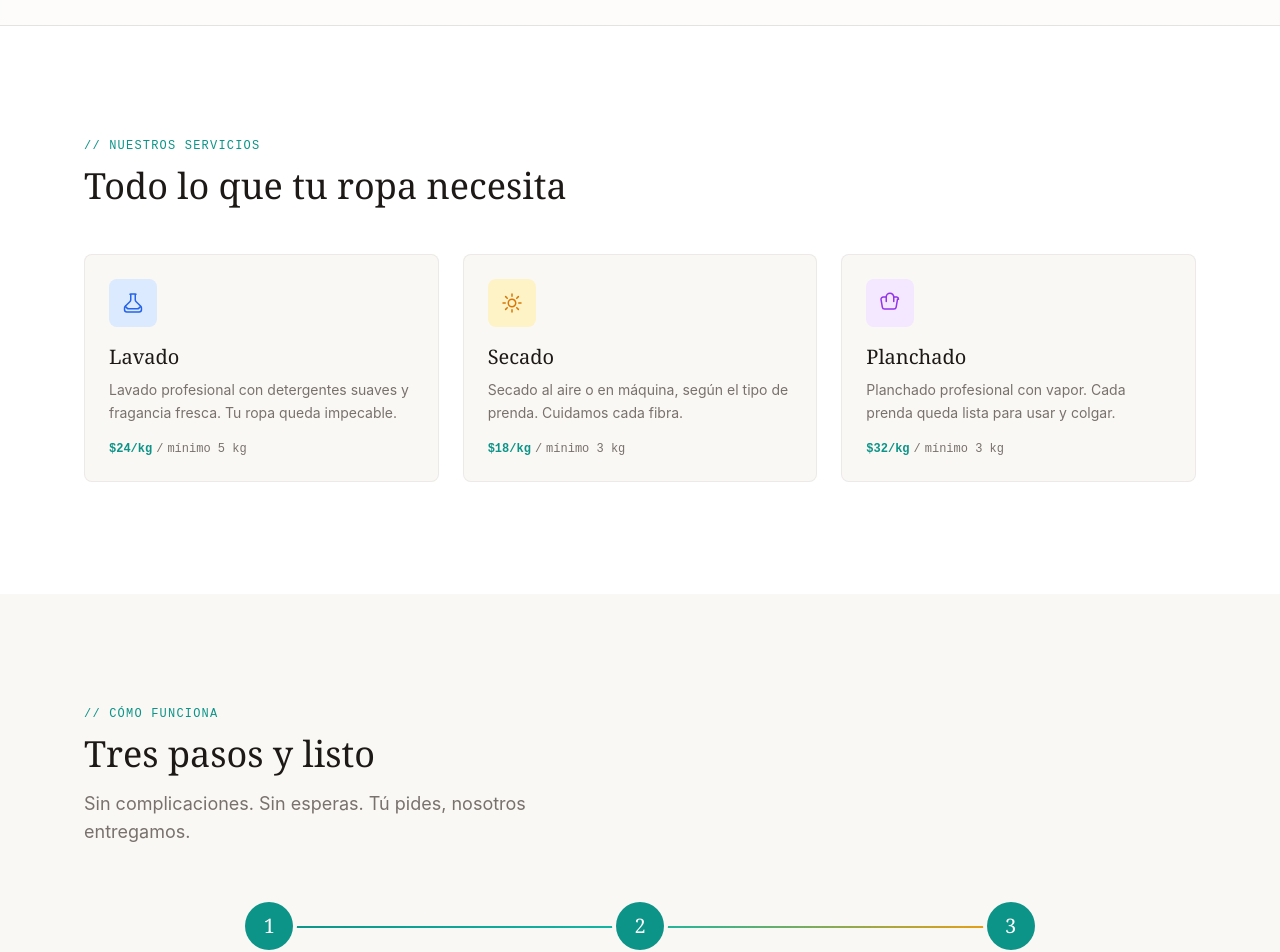
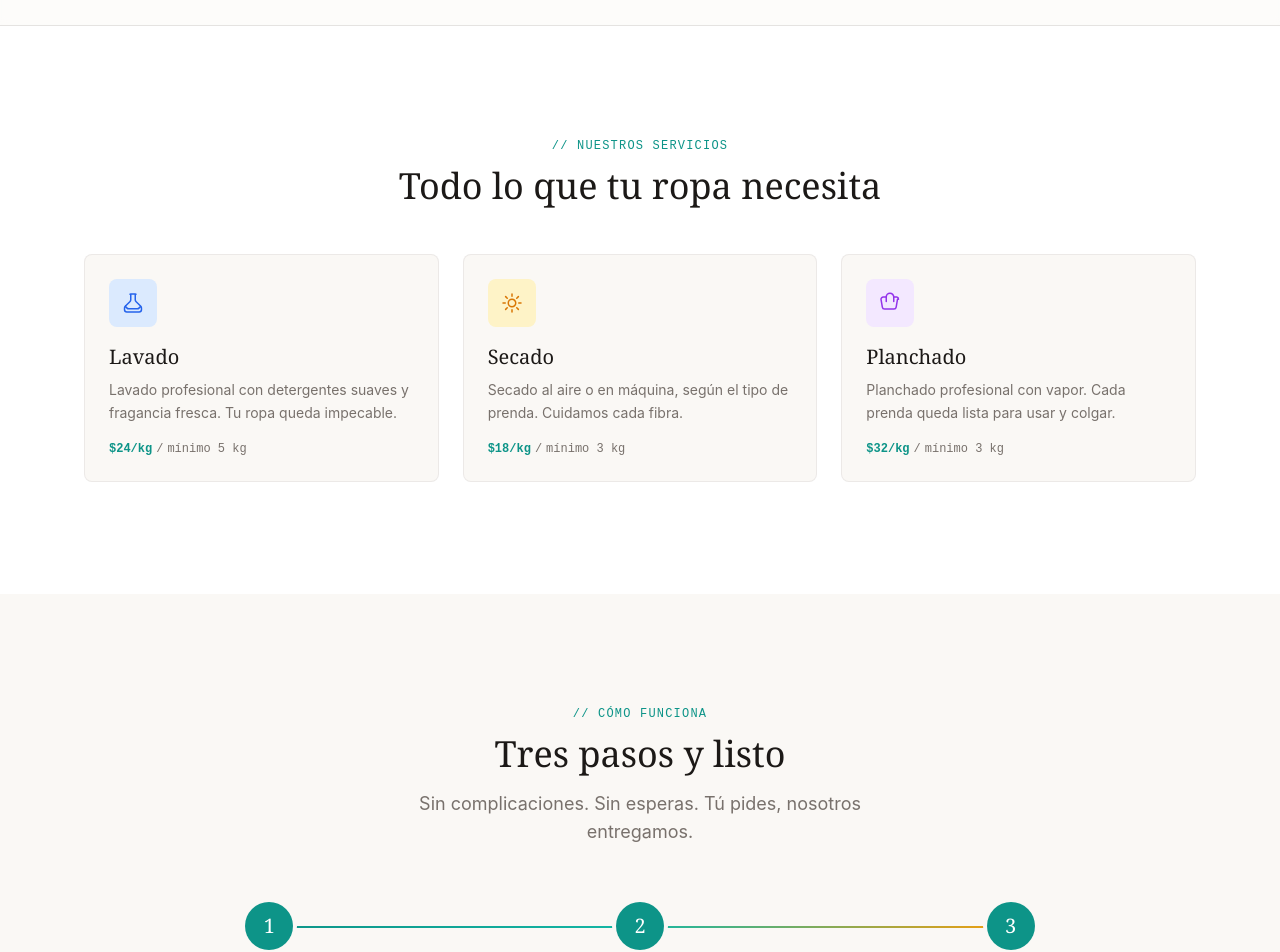
Before and after one commit to Aldair0308/lavanderia, a React (Vite) app in the folder apps/client/: page / in a window 1280 px wide. Shown: the part 980-1932 px from the top of the page. Built offline with nearby package versions, Linux system fonts and the light colour scheme; no server answers.

Commit message:
fix(home): center section headers for servicios and cómo funciona

```diff
--- a/apps/client/src/pages/Home.tsx
+++ b/apps/client/src/pages/Home.tsx
@@ -158,8 +158,10 @@ export default function Home() {
       {/* ─── Services preview ─── */}
       <section className="bg-white py-20 md:py-28">
         <div className="max-w-6xl mx-auto px-5">
-          <p className="font-mono text-teal-600 text-xs uppercase tracking-widest mb-3">// nuestros servicios</p>
-          <h2 className="font-display text-3xl md:text-4xl text-stone-900 mb-12">Todo lo que tu ropa necesita</h2>
+          <div className="text-center">
+            <p className="font-mono text-teal-600 text-xs uppercase tracking-widest mb-3">// nuestros servicios</p>
+            <h2 className="font-display text-3xl md:text-4xl text-stone-900 mb-12">Todo lo que tu ropa necesita</h2>
+          </div>
 
           <div className="grid grid-cols-1 md:grid-cols-3 gap-6">
             {services.map((s) => (
@@ -186,9 +188,11 @@ export default function Home() {
       {/* ─── How it works ─── */}
       <section className="bg-cream py-20 md:py-28">
         <div className="max-w-6xl mx-auto px-5">
-          <p className="font-mono text-teal-600 text-xs uppercase tracking-widest mb-3">// cómo funciona</p>
-          <h2 className="font-display text-3xl md:text-4xl text-stone-900 mb-4">Tres pasos y listo</h2>
-          <p className="text-stone-500 text-lg max-w-lg mb-14">Sin complicaciones. Sin esperas. Tú pides, nosotros entregamos.</p>
+          <div className="text-center">
+            <p className="font-mono text-teal-600 text-xs uppercase tracking-widest mb-3">// cómo funciona</p>
+            <h2 className="font-display text-3xl md:text-4xl text-stone-900 mb-4">Tres pasos y listo</h2>
+            <p className="text-stone-500 text-lg max-w-lg mx-auto mb-14">Sin complicaciones. Sin esperas. Tú pides, nosotros entregamos.</p>
+          </div>
 
           <div className="relative grid grid-cols-1 md:grid-cols-3 gap-10 md:gap-0">
             {/* Connecting line */}
```
